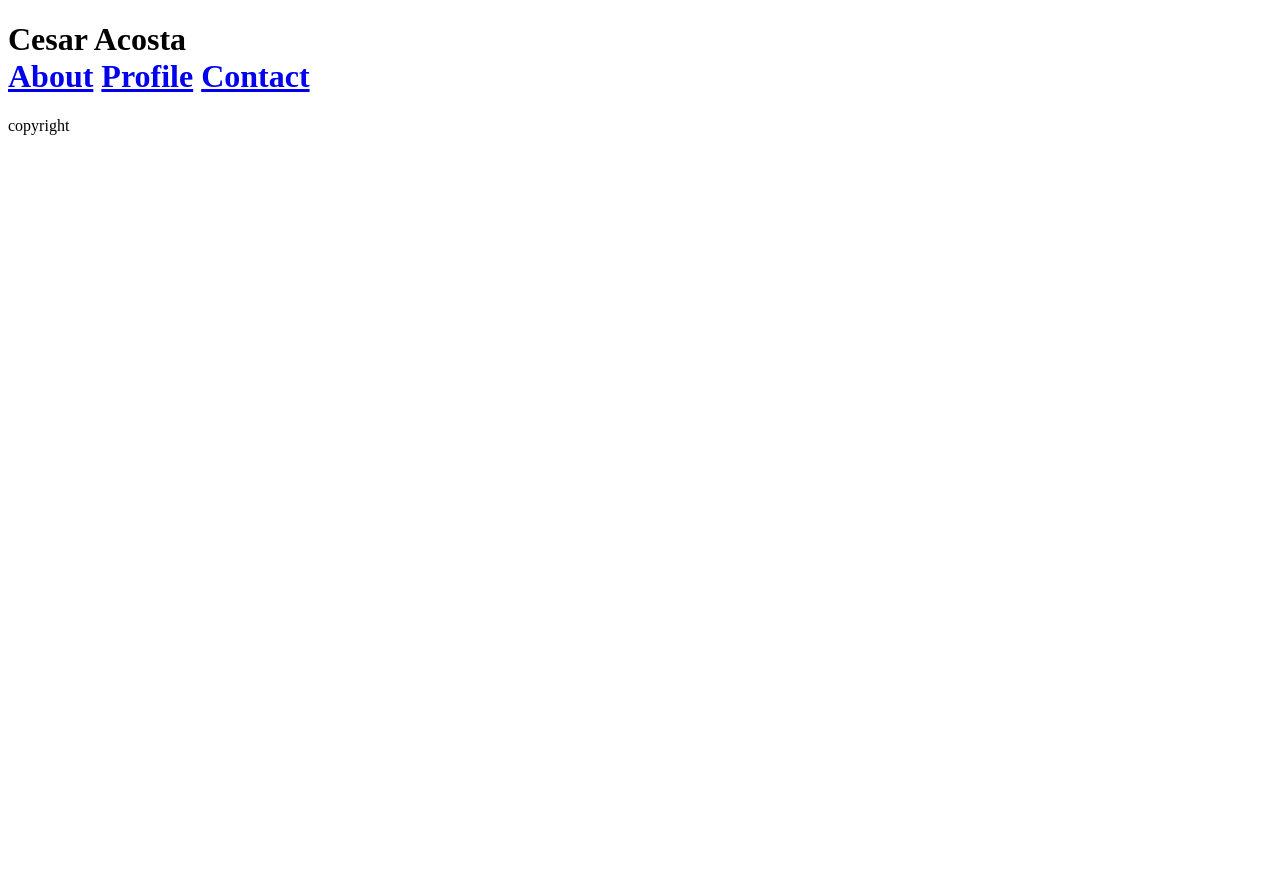
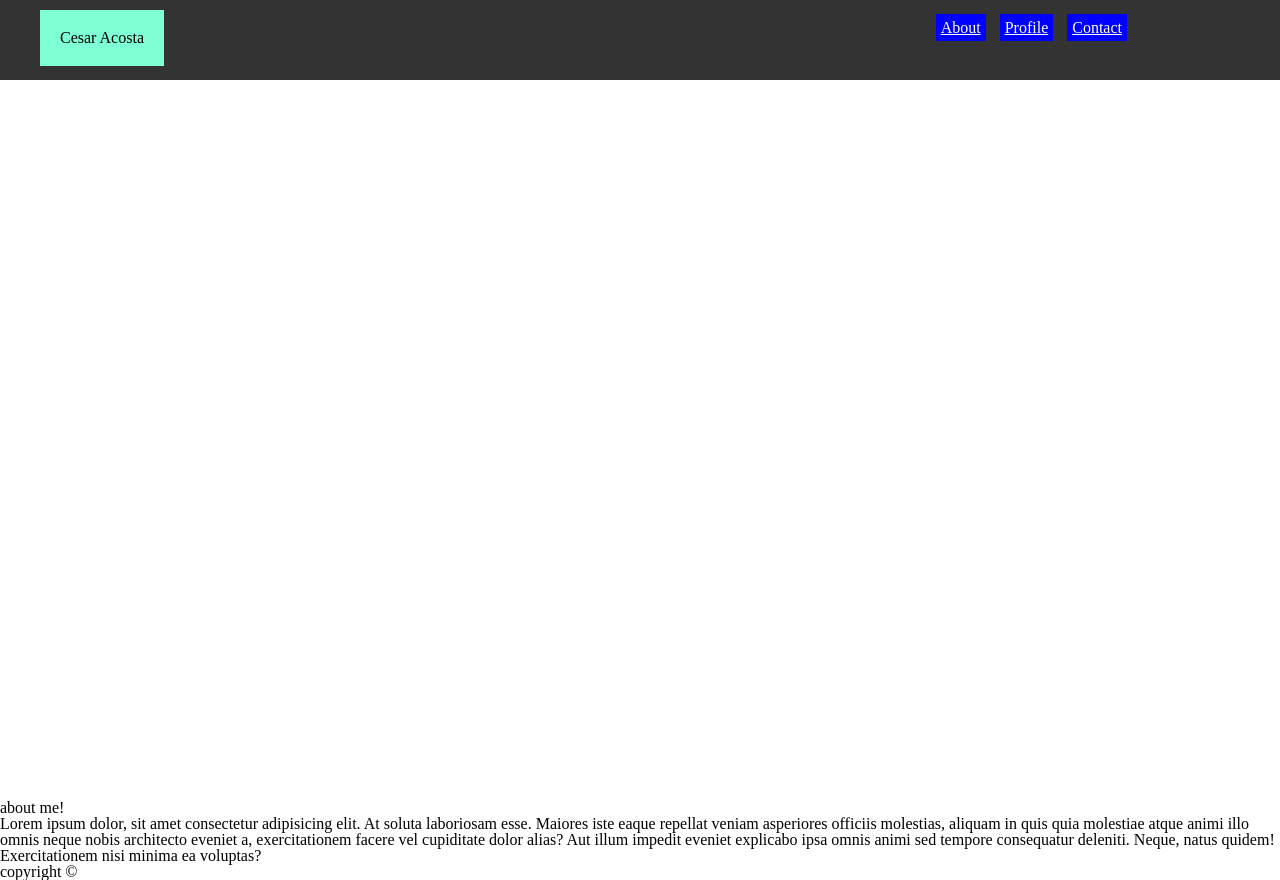
Before and after one commit to poloaa1/homework-1, a plain HTML site: page index.html in a window 1280 px wide. Before the commit the page ends 800 px from the top, so only its background shows below. Drawn offline with Linux system fonts and the light colour scheme.

Commit message:
second push

```diff
--- /dev/null
+++ b/assets/css/reset.css
@@ -0,0 +1,48 @@
+/* http://meyerweb.com/eric/tools/css/reset/
+   v2.0 | 20110126
+   License: none (public domain)
+*/
+
+html, body, div, span, applet, object, iframe,
+h1, h2, h3, h4, h5, h6, p, blockquote, pre,
+a, abbr, acronym, address, big, cite, code,
+del, dfn, em, img, ins, kbd, q, s, samp,
+small, strike, strong, sub, sup, tt, var,
+b, u, i, center,
+dl, dt, dd, ol, ul, li,
+fieldset, form, label, legend,
+table, caption, tbody, tfoot, thead, tr, th, td,
+article, aside, canvas, details, embed,
+figure, figcaption, footer, header, hgroup,
+menu, nav, output, ruby, section, summary,
+time, mark, audio, video {
+	margin: 0;
+	padding: 0;
+	border: 0;
+	font-size: 100%;
+	font: inherit;
+	vertical-align: baseline;
+}
+/* HTML5 display-role reset for older browsers */
+article, aside, details, figcaption, figure,
+footer, header, hgroup, menu, nav, section {
+	display: block;
+}
+body {
+	line-height: 1;
+}
+ol, ul {
+	list-style: none;
+}
+blockquote, q {
+	quotes: none;
+}
+blockquote:before, blockquote:after,
+q:before, q:after {
+	content: '';
+	content: none;
+}
+table {
+	border-collapse: collapse;
+	border-spacing: 0;
+}
--- a/assets/css/style.css
+++ b/assets/css/style.css
@@ -0,0 +1,46 @@
+body, html{
+    height: 100vh;
+}
+body{
+   margin: 0%;
+   display: grid;
+   grid-template-rows: 100%;
+   grid-template-areas:
+    "header"
+    "main"
+    "footer"
+
+}
+header{
+    position: relative;
+    background-color: #333;
+    grid-area: header;
+    width: 100%;
+    height: 10%;
+}
+h1{
+    background-color: aquamarine;
+    position: absolute;
+    top: 10px;
+    left: 40px;
+    padding: 20px;
+}
+nav{
+    position: absolute; right: 10%;
+    padding: 20px;
+
+
+}
+
+footer{
+    grid-area: footer;
+}
+li{
+    display: inline;
+}
+a{
+    background-color: blue;
+    padding: 5px;
+    margin: 5px;
+    color: #fff;
+}
--- a/index.html
+++ b/index.html
@@ -4,23 +4,36 @@
     <meta charset="UTF-8">
     <meta name="viewport" content="width=device-width, initial-scale=1.0">
     <meta http-equiv="X-UA-Compatible" content="ie=edge">
-    <title>Document</title>
-    <h1>
-        Cesar Acosta
-        <nav>
-           <a href="index.html">About</a>
-           <a href="portfolio.html">Profile</a>
-           <a href="contact.html">Contact</a>
-
-        </nav>
-
-    </h1>
-
+    <link rel="stylesheet" href="assets/css/reset.css">
+    <link rel="stylesheet" href="assets/css/style.css">
+    <title>homework</title>
 </head>
 <body>
+    <header>
+        <h1> Cesar Acosta</h1>
+            <nav>
+                <ul>
+                    <li><a href="index.html">About</a></li>
+                    <li><a href="portfolio.html">Profile</a></li>
+                    <li><a href="contact.html">Contact</a></li>
+                </ul>
+            </nav>
+     </header>
+<main>
+    <h2>
+    about me!
+    </h2>
+
+             <p>
+            Lorem ipsum dolor, sit amet consectetur adipisicing elit. At soluta laboriosam esse. Maiores iste eaque repellat veniam asperiores officiis molestias, aliquam in quis quia molestiae atque animi illo omnis neque nobis architecto eveniet a, exercitationem facere vel cupiditate dolor alias? Aut illum impedit eveniet explicabo ipsa omnis animi sed tempore consequatur deleniti. Neque, natus quidem! Exercitationem nisi minima ea voluptas?
+             </p>
+    <h3>
+
+     </h3>
+</main>
+<footer>
+    copyright ©
+</footer>
 
 </body>
-<footer>
-    copyright
-</footer>
 </html>
```
Also changed, not shown: contact.html (+24 -15 lines), portfolio.html (+16 -12 lines).
